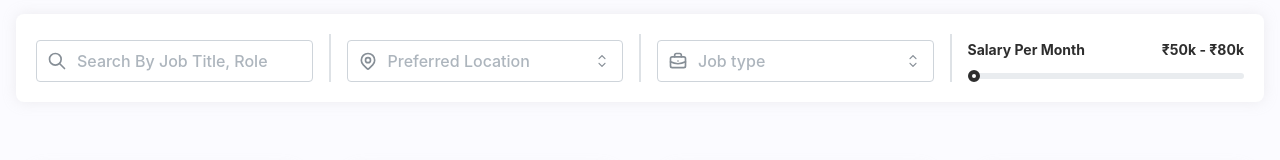
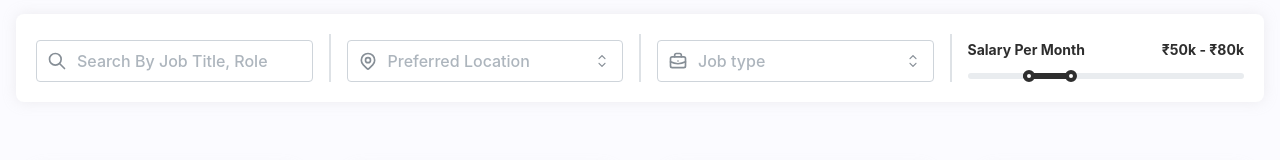
Before and after one commit to raviranjan2003/JobManagement, a Next.js app: page / in a window 1280 px wide. Shown: the part 130-290 px from the top of the page. Built offline with nearby package versions, Linux system fonts and the light colour scheme; no server answers; the database is empty.

Commit message:
Slider changed to RarngeSlider

```diff
--- a/src/components/SearchSection.tsx
+++ b/src/components/SearchSection.tsx
@@ -6,7 +6,7 @@ import {
   Group,
   TextInput,
   Select,
-  Slider,
+  RangeSlider,
   Text,
   Box,
   Divider,
@@ -20,7 +20,7 @@ import { useState } from 'react';
 import classes from './SearchSection.module.css';
 
 export function SearchSection() {
-  const [salaryRange, setSalaryRange] = useState([50, 80]);
+  const [salaryRange, setSalaryRange] = useState<[number, number]>([50, 80]);
 
   return (
     <Container size="xl" py="xl">
@@ -67,8 +67,7 @@ export function SearchSection() {
                 ₹{salaryRange[0]}k - ₹{salaryRange[1]}k
               </Text>
             </Group>
-            <Slider
-              range
+            <RangeSlider
               value={salaryRange}
               onChange={setSalaryRange}
               min={10}
```
